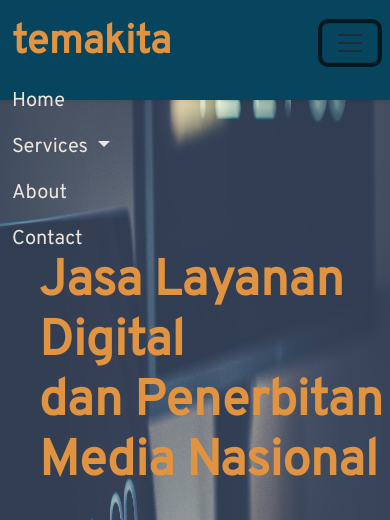
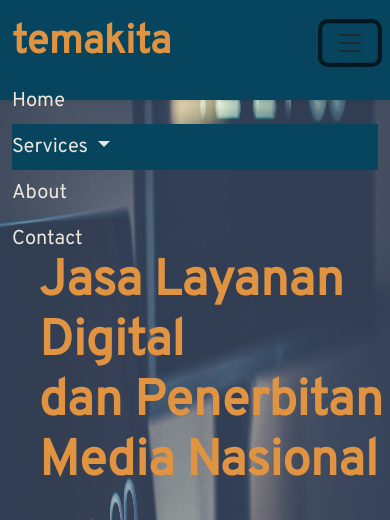
Before and after one commit to abdelsurya/temakita, a plain HTML site: page index.html in a window 390 px wide. Both pictures are taken after a click on the button "Toggle navigation". Shown: the top 520 px of the page. Drawn offline with nearby package versions, Linux system fonts and the light colour scheme.

```diff
--- a/Assets/css/style.css
+++ b/Assets/css/style.css
@@ -21,6 +21,7 @@
   font-size: 20px !important;
   display: inline-block;
   position: relative;
+  background-color: #07455e;
 }
 
 .nav-text-3 {
```
